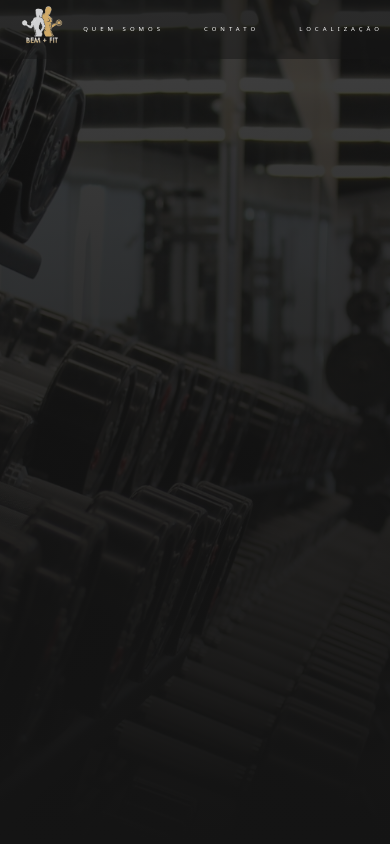
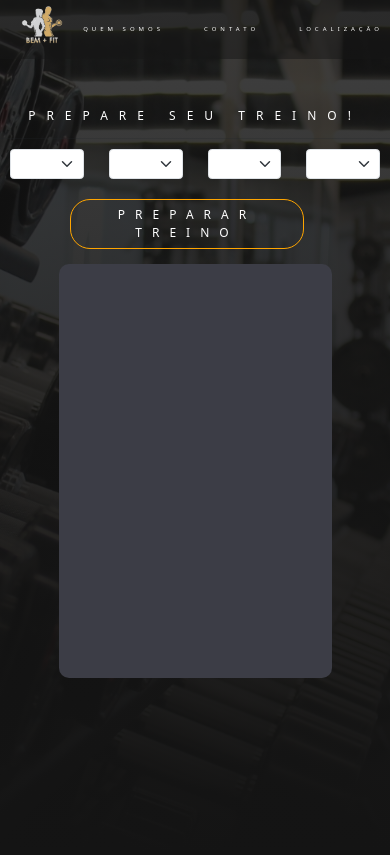
Before and after one commit to GustavoHenriqueDEV/AcademiaProject, a Vue app: page /makeYourTrain in a window 390 px wide. Built offline with nearby package versions, Linux system fonts and the light colour scheme.

Commit message:
MakeTraining

```diff
--- a/src/views/homePage.vue
+++ b/src/views/homePage.vue
@@ -15,11 +15,13 @@
         </nav>
     </div>
    </header>
+
    <main>
+
     <div class="main-content" >
         <h1 class="primary-text">O peso não ficou mais leve, você ficou mais forte!</h1>
         <h2 class="second-text">Junte-se a nós, veja os planos!</h2>
-    <div class="btn-content">
+    <div class="btn-content1">
         <button class="btn-plano" @click="irPlano" >Planos</button>
         <button class="btn-treino" @click="goMakeTrain" ><div class="btn-text">faça seu treino</div></button>
     </div>
@@ -49,6 +51,7 @@ export default {
 
 <style scoped >
 @import url('https://fonts.googleapis.com/css2?family=Lato:wght@400;700&display=swap');
+
 @media screen and (max-width: 600px) {
     .main-content {
       padding: 0 10px;
@@ -113,11 +116,8 @@ main{
 }
 
 /**botões */
-.btn-content{
-    gap: 20px ;
-    display: flex;
-}
-.btn-content button{
+
+.btn-content1 button{
     color: white;
     text-transform: uppercase;
     border: 1px solid white;
@@ -129,7 +129,7 @@ main{
     border-radius: 20px;
     letter-spacing: 1.1rem;
 }
-.btn-content button:before{
+.btn-content1 button:before{
     border-radius: 20px;
     content: '';
     position: absolute ;
--- a/src/views/locationPage.vue
+++ b/src/views/locationPage.vue
@@ -1,5 +1,5 @@
 <template>
-  <div class="background">
+  <div class="">
    <header>
     <div class="menu-content">
         <div class="logo"><router-link class="router-link" to="/"><img class="fit" src="../assets/fit.png" alt="">
@@ -38,13 +38,15 @@ export default {
 
 </script>
 
-<style>
+<style scoped>
 
 @media screen and (max-width: 600px) {
 
   iframe{
     margin-top: 4vh;
     border-radius: 20px;
+    display: flex;
+    width: 50px;
   }
   .location-content{
     display: flex;
--- a/src/views/makeYourTrain.vue
+++ b/src/views/makeYourTrain.vue
@@ -1,4 +1,6 @@
 <template>
+  <div class="background">
+  <meta name="viewport" content="width=device-width, initial-scale=1.0">
   <header>
     <div class="menu-content">
         <div class="logo"><router-link class="router-link" to="/"><img class="fit" src="../assets/fit.png" alt="">
@@ -13,55 +15,276 @@
         </nav>
     </div>
    </header>
+<main>
+  <div class="content-makeTrain">
+    <h1 class="a">Prepare seu treino!</h1>
+  </div>
+  <hr >
+
+
+
+<div class="d-flex gap-2">
+<select v-model="objetivo" class="form-select" aria-label="Default select example">
+  <option selected>Objetivo</option>
+  <option value="Ganho de massa">Ganho de massa</option>
+  <option value="Perder peso">Perder peso</option>
+  <option value="Elasticidade">Elasticidade</option>
+
+</select>
+<select v-model="dia" class="form-select " aria-label="Default select example" >
+  <option selected>Dias de treino</option>
+  <option value="3 dias por semana">3 dias por semana</option>
+  <option value="6 dias por semana">6 dias por semana</option>
+  <option value="7 dias por semana">7 dias por semana</option>
+
+</select>
+<select v-model="peso" class="form-select" aria-label="Default select example">
+  <option selected>Peso</option>
+  <option value="30kg - 40kg">30kg - 40kg</option>
+  <option value="40kg - 50kg">40kg - 50kg</option>
+  <option value="50kg - 60kg">50kg - 60kg</option>
+  <option value="60kg - 70kg">60kg - 70kg</option>
+  <option value="60kg - 80kg">60kg - 80kg</option>
+  <option value="80kg - 100kg">80kg - 100kg</option>
+</select>
+
+<select v-model="altura" class="form-select" aria-label="Default select example">
+  <option selected>Altura</option>
+  <option value="1,50 - 1,60">1,50 - 1,60</option>
+  <option value="1,60 - 1,70">1,60 - 1,70</option>
+  <option value="1,70 - 1,80">1,70 - 1,80</option>
+  <option value="1,80 - 1,90">1,80 - 1,90</option>
+</select>
+
+</div>
+
+
+<div class="btn-content">
+<button @click="fazerTreino" class="btn-make">PREPARAR TREINO</button>
+
+</div>
+
+<div class="textarea-content" >
+<textarea v-model="result" readonly style="resize: none"></textarea>
+</div>
+
+</main>
+</div>
 </template>
 <script>
 export default {
+  data() {
+    return {
+    objetivo:"",
+    dia : "",
+    peso: "",
+    altura: "",
+    frase: "",
+    inputQuestion: this.frase,
+    result: "",
+    openaiApiKey: "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"
+    }
+
+  },
+  /**@keypress.enter="sendQuestion" */
+  methods: {
+    sendQuestion() {
+      const sQuestion = this.frase.trim();
+      if (!sQuestion) {
+        return;
+      }
+
+      const url = "https://api.openai.com/v1/completions";
+      const payload = {
+        model: "text-davinci-003",
+        prompt: sQuestion,
+        max_tokens: 2048,
+        temperature: 0.5
+      };
+      const headers = {
+        Accept: "application/json",
+        "Content-Type": "application/json",
+        Authorization: "Bearer " + this.openaiApiKey
+      };
+
+      fetch(url, {
+        method: "POST",
+        headers,
+        body: JSON.stringify(payload)
+      })
+        .then(response => response.json())
+        .then(json => {
+          const text = json.choices?.[0]?.text || "Sem resposta";
+          this.result += `Chat GPT: ${text}\n`;
+        })
+        .catch(error => {
+          this.result += `Error: ${error.message}\n`;
+        })
+        .finally(() => {
+          this.inputQuestion = "";
+        });
+
+      this.result += `Eu: ${sQuestion}\n`;
+
+    },
+   /**Método para gerar a frase de pesquisa*/
+
+   gerarFrase(){
+    this.frase =  "Faça um treino para a academia com o objetivo de" + " " + this.objetivo + " " + "treinando apenas" + " " + this.dia + " " + "com uma altura de"+ " " + this.altura + " " + "pesando" + " " + this.peso
+    console.log(this.frase)
+
+},
+  fazerTreino(){
+    this.gerarFrase(),
+    this.sendQuestion()
+  }
+
+  },
+
+
 
 }
 </script>
+
+
 <style>
-/**Aqui está todo o css relacionado ao header e app-bar */
+
+
+
+
+@media screen and (max-width: 600px){
+  .a{
+    margin-top: 15px;
+    font-size: 1.2rem;
+  }
+  .btn-content{
+    width: 60%;
+    margin-left: 70px;
+  }
+  .btn-make{
+    width: 50%;
+  }
+
+  select.form-select {
+  font-size: 1rem;
+}
+select.form-select{
+  font-size: 1rem;
+
+  margin: 0 10px;
+  height: 30px;
+}
+textarea{
+  width: 100%;
+  height: 100%;
+}
+
+}
+
+
+.btn-content{
+  margin-top: 2rem;
+  align-items: center;
+  justify-content: center;
+  display: flex;
+}
+
+
+.background{
+  background: linear-gradient(rgba(17, 17, 17, 0.8), rgba(20, 20, 20, 1)),url(../assets/academiaWallapaper.jpg);
+  background-position: center, center ;
+  background-size: cover;
+  background-position-y: auto;
+  background-repeat: no-repeat;
+}
+
+.a{
+  text-transform: uppercase;
+  letter-spacing: 1.1rem;
+  display: flex;
+  align-items: center;
+  justify-content: center;
+  color: white;
+  margin-top: 5rem;
+}
+
+
+.textarea-content{
+  display: flex;
+  justify-content: center;
+  height: 70vh;
+  margin-top: 15px;
+  width: 100%;
+  resize:none;
+
+}
+.btn-make:hover {
+  background-color: #83888d; /* altere a cor de fundo para a cor desejada */
+  border-color: #a1b3c7; /* altere a cor da borda para a cor desejada */
+  color: #fff; /* altere a cor do texto para a cor desejada */
+}
+
+textarea {
+  border-radius: 10px;
+  height: 70%;
+  width: 70%;
+  resize:none;
+  border: none;
+  padding: 8px;
+  background-color: #3c3d46;
+  color: white;
+  outline: none;
+  font-size: 24px;
+  text-align: justify;
+}
+.btn-make {
+  align-items: center;
+  justify-content: center;
+  display: flex;
+  border-radius: 20px;
+  border:solid orange 1px;
+  background-color: transparent;
+  width: 50rem;
+  height: 50px;
+  letter-spacing: 1rem;
+  font-size: 1.2rem;
+  color: white;
+
+}
+.img{
+  width: 5%;
+}
+
+select.form-select {
+  font-size: 1.55rem;
+}
+.form-select{
+  margin: 0 10px;
+  height: 60px;
+}
+
+.content-makeTrain{
+  text-transform: uppercase;
+  font-size: 4rem;
+  letter-spacing: 1.3rem;
+  display: flex;
+  align-items: center;
+  justify-content: center;
+  color: white;
+}
+
+
+
+
+
+
+
+
+
+
+/**Aqui está todo o css relacionado ao header e app-bar*/
 @media only screen and (max-width: 768px) {
-  /**
-  header {
-    height: auto;
-    padding: 10px;
-  }
-  .menu-content {
-    flex-direction: column;
-    align-items: center;
-  }
-  .logo {
-    margin-bottom: 10px;
-  }
-  .header-menu {
-    position: static;
-    max-height: none;
-    overflow: visible;
-    display: none;
-    width: 100%;
-    background-color: #222;
-  }
-  .list-itens {
-    display: flex;
-    flex-direction: column;
-    padding: 0;
-  }
-  .router-link {
-    display: block;
-    padding: 10px;
-    margin: 0;
-    width: 100%;
-    text-align: center;
-  }
-  .router-link:hover {
-    background-color: #111;
-  }
-  .menu-toggle {
-    display: block;
-  }
-}
-*/
+
 .list-itens{
   margin: 0;
   font-size: 6px;
@@ -80,27 +303,6 @@ export default {
   }
 
 }
-
-
-
-
-
-
-
-
-
-
-
-
-
-
-
-
-
-
-
-
-
 
 * {
     margin: 0;
--- a/src/views/plansPage.vue
+++ b/src/views/plansPage.vue
@@ -69,6 +69,11 @@ export default {
 
 }
 
+
+.img-plans{
+  border-radius: 20px;
+}
+
 .background{
   background: linear-gradient(rgba(17, 17, 17, 0.8), rgba(20, 20, 20, 1)),url(../assets/academiaWallapaper.jpg);
   background-position: center, center ;
```
Also changed, not shown: src/views/script.js (added, +56 -0 lines), src/assets/arm-muscle.png (added).
